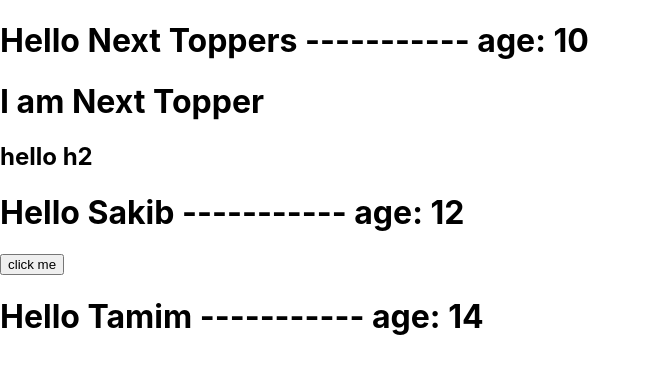
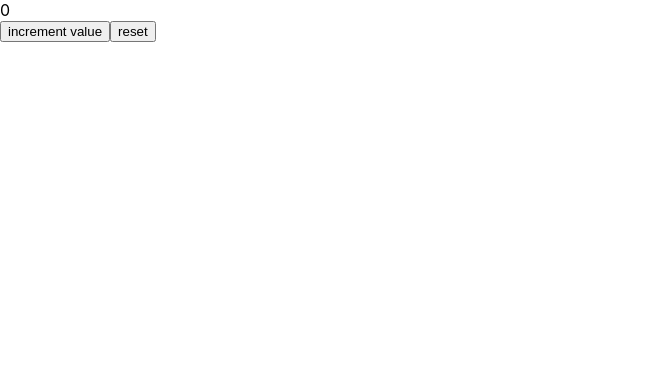
Before and after one commit to durjoy07/mernBatch01, a React (Create React App) app in the folder react/frontend/: page / in a window 1280 px wide. Shown: the top 374 px of the page, without its empty margins (0-651 px from the left). Built offline with nearby package versions, Linux system fonts and the light colour scheme.

Commit message:
react class3 added

```diff
--- /dev/null
+++ b/react/frontend/src/component/PropsClass.js
@@ -0,0 +1,15 @@
+import React, { Component } from 'react';
+
+class PropsClass extends Component {
+    render() {
+        const {name, age, children} = this.props;
+        return (
+            <div>
+                <h1>my name is: {name} , and age is: {age}</h1>
+                {children}
+            </div>
+        )
+    }
+}
+
+export default PropsClass;
--- /dev/null
+++ b/react/frontend/src/component/StateComp.js
@@ -0,0 +1,52 @@
+import React, { Component } from 'react';
+
+class StateComp extends Component {
+    constructor() {
+        super();
+        this.state = {
+            message: "hello",
+            count: 0
+        }
+    }
+
+    count() {
+        // this.state.count = this.state.count +1;
+        // console.log(this.state.count);
+        // this.setState({
+        //     count: this.state.count + 1
+        // })
+        // console.log(this.state.count);
+
+        this.setState(prevState => ({
+            count: prevState.count + 1
+        }))
+    }
+
+    reset() {
+        this.setState({
+            count: 0
+        })
+    }
+
+    incrementWithFive () {
+        this.count();
+        this.count();
+        this.count();
+        this.count();
+        this.count();
+    }
+
+    render() {
+        const { count } = this.state;
+        return (
+            <div>
+                {count}
+                <br></br>
+                <button onClick={this.incrementWithFive.bind(this)}>increment value</button>
+                <button onClick={this.reset.bind(this)}>reset</button>
+            </div>
+        )
+    }
+}
+
+export default StateComp;
--- a/react/frontend/src/index.js
+++ b/react/frontend/src/index.js
@@ -1,6 +1,8 @@
 import React from 'react';
 import ReactDOM from 'react-dom';
-import Greet from './component/Greet';
+import StateComp from './component/StateComp';
+// import PropsClass from './component/PropsClass';
+// import Greet from './component/Greet';
 // import Hello from './component/Hello';
 // import Hi from './component/Hi';
 // import MyClassComp from './component/MyClassComp';
@@ -14,7 +16,7 @@ ReactDOM.render(
     {/* <MyClassComp /> */}
     {/* <Hello />
     <Hi /> */}
-    <Greet name="Next Toppers" age={10}>
+    {/* <Greet name="Next Toppers" age={10}>
       <h1>I am Next Topper</h1>
       <h2>hello h2</h2>
      </Greet>
@@ -23,7 +25,14 @@ ReactDOM.render(
         click me
       </button>
     </Greet>
-    <Greet name="Tamim" age={14}/>
+    <Greet name="Tamim" age={14}/> */}
+
+{/* <PropsClass name="Sakib" age={12} >
+    <h1>Hello</h1>
+    <button>Click here</button>
+  </PropsClass> */}
+  <StateComp />
+
   </React.StrictMode>,
   document.getElementById('root')
 );
```
